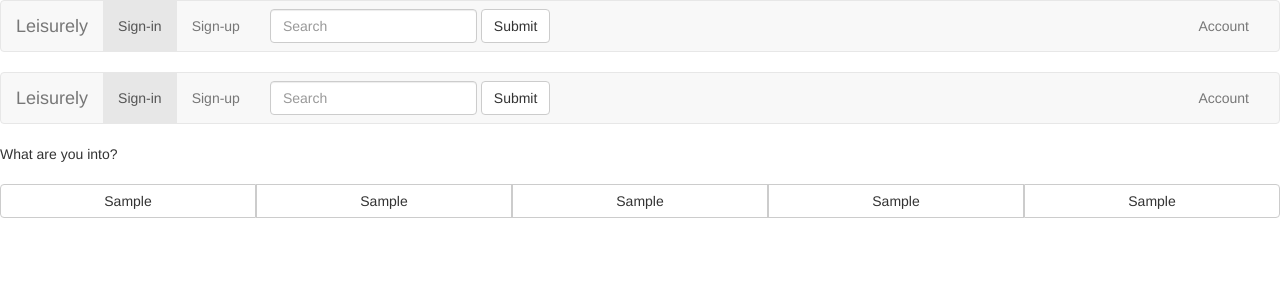
After one commit to j9stuart/leisurely, a Flask app: template templates/activities.html in a window 1280 px wide. The commit adds this page. Shown: the top 300 px of the page. Run offline with Flask 2, Linux system fonts and the light colour scheme; the template is opened without the code that fills it: most values are stand-ins (such as "Sample title", 1, 10 or a date in 2020); some libraries are stand-ins or nearby versions.

Commit message:
Implemented jQuery and AJAX to grab activities from database without refreshing the page.

```diff
--- a/server.py
+++ b/server.py
@@ -33,36 +33,34 @@ app.secret_key = "leisure"
 @app.route('/')
 def index():
     """This the app homepage view"""
-    category_list = {}
-    activity_list = []
-    # Get today's date
+    category_list = []
+       # Get today's date
     weekday = datetime.datetime.today().isoweekday()
     # Get the day of the week where Monday = 1
     # Query database to get weekday categories and their associated activities
     weekday = Weekday.query.get(weekday)
     for category in weekday.categories:
         category_name = category.screenname
-        activities = Category.query.filter_by(screenname=category_name).one().activities
-        for activity in activities:
-            activity_list.append(activity.name)
-        category_list[category_name] = activity_list
-        activity_list = []
+        category_list.append(category_name)
 
     # Generate a random list of 5 categories to dispaly from dictionary
-    c1, c2, c3, c4, c5 = random.sample(category_list.items(), 5)
+    c1, c2, c3, c4, c5 = random.sample(category_list, 5)
     weekday = weekday.name
 
 
     return render_template("homepage.html",
                             c1=c1, c2=c2,
-                            c3=c3, c4=c4, c5=c5, weekday=weekday)
+                            c3=c3, c4=c4, c5=c5,
+                            weekday=weekday)
 
 
-@app.route('/activities')
+
+@app.route("/activities.json")
 def show_activities():
     """This displays a list of activities based on the user selected category"""
 
-    screenname = request.args.get("category")
+    screenname = request.args.get('category')
+    print screenname
     # Query database to get category in order to get activities
     category = Category.query.filter_by(screenname=screenname).one()
     activity_list = {}
@@ -70,13 +68,22 @@ def show_activities():
         activity_name = activity.name
         activity_list[activity_name] = activity_name
 
+        # activity_list.append(activity_name)
+
+    # return render_template("activities.html",
+    #                         a1=a1, a2=a2,
+    #                         a3=a3, a4=a4, a5=a5,
+    print activity_list
+
     return jsonify(activity_list)
+
 
 
 @app.route('/event-list')
 def show_event_list():
     """This displays a list of events"""
 
+    event_type = request.args.get('event-cat')
     #Get event details
     event = eventbrite.get('/categories')
     event = event.pretty
--- /dev/null
+++ b/templates/activities.html
@@ -0,0 +1,61 @@
+{% extends 'base.html' %}
+
+{% block content %}
+
+  <nav class="navbar navbar-default">
+    <div class="container-fluid">
+      <!-- Brand and toggle get grouped for better mobile display -->
+      <div class="navbar-header">
+        <button type="button" class="navbar-toggle collapsed" data-toggle="collapse" data-target="#bs-example-navbar-collapse-1" aria-expanded="false">
+          <span class="sr-only">Toggle navigation</span>
+          <span class="icon-bar"></span>
+          <span class="icon-bar"></span>
+          <span class="icon-bar"></span>
+        </button>
+        <a class="navbar-brand" href="#">Leisurely</a>
+      </div>
+
+      <!-- Collect the nav links, forms, and other content for toggling -->
+      <div class="collapse navbar-collapse" id="bs-example-navbar-collapse-1">
+        <ul class="nav navbar-nav">
+          <li class="active"><a href="#">Sign-in<span class="sr-only">(current)</span></a></li>
+          <li><a href="#">Sign-up</a></li>
+        </ul>
+        <form class="navbar-form navbar-left">
+          <div class="form-group">
+            <input type="text" class="form-control" placeholder="Search">
+          </div>
+          <button type="submit" class="btn btn-default">Submit</button>
+        </form>
+        <ul class="nav navbar-nav navbar-right">
+          <li><a href="#">Account</a></li>
+        </ul>
+      </div><!-- /.navbar-collapse -->
+    </div><!-- /.container-fluid -->
+  </nav>
+
+  <!-- Category Buttons -->
+<div id="activities"> What are you into?</div>
+<br>
+  <form action="/activities" id="cat-form" class="btn-group btn-group-justified">
+    <div class="btn-group btn-group-justified" id="categories" role="group">
+      <div class="btn-group" role="group">
+        <button type="submit" class="btn btn-default" name="category" id="a1" value="{{ a1 }}">{{ a1 }}</button>
+      </div>
+      <div class="btn-group" role="group">
+        <button type="submit" class="btn btn-default" name="category" id="c2" value="{{ a2 }}">{{ a2 }}</button>
+      </div>
+      <div class="btn-group" role="group">
+        <button type="submit" class="btn btn-default" name="category" id="c3" value="{{ a3 }}">{{ a3 }}</button>
+      </div>
+      <div class="btn-group" role="group">
+        <button type="submit" class="btn btn-default" name="category" id="c4" value="{{ a4 }}">{{ a4 }}</button>
+      </div>
+      <div class="btn-group" role="group">
+        <button type="submit" class="btn btn-default" name="category" id="c5" value="{{ a5 }}">{{ a5 }}</button>
+      </div>
+    </div>
+  </form>
+</div>
+
+ {% endblock %}
--- a/templates/base.html
+++ b/templates/base.html
@@ -1,15 +1,48 @@
-<!doctype html>
-<html>
+<!DOCTYPE html>
+<html lang="en">
   <head>
-    <title>{% block title %}Leisurely{% endblock %}</title>
+      <meta charset="utf-8">
+      <meta http-equiv="X-UA-Compatible" content="IE=edge">
+      <meta name="viewport" content="width=device-width, initial-scale=1">
 
-    <link rel="stylesheet" href="https://maxcdn.bootstrapcdn.com/bootstrap/3.3.6/css/bootstrap.min.css" integrity="sha384-1q8mTJOASx8j1Au+a5WDVnPi2lkFfwwEAa8hDDdjZlpLegxhjVME1fgjWPGmkzs7" crossorigin="anonymous">
+      <title>Leisurely</title>
 
-    <link rel="stylesheet" href="bootstrap.css">
-
+      <!-- Bootstrap -->
+      <link href="//maxcdn.bootstrapcdn.com/bootswatch/3.3.4/cyborg/bootstrap.min.css"
+            rel="stylesheet">
   </head>
   <body>
+    <nav class="navbar navbar-default">
+      <div class="container-fluid">
+        <!-- Brand and toggle get grouped for better mobile display -->
+        <div class="navbar-header">
+          <button type="button" class="navbar-toggle collapsed" data-toggle="collapse" data-target="#bs-example-navbar-collapse-1" aria-expanded="false">
+            <span class="sr-only">Toggle navigation</span>
+            <span class="icon-bar"></span>
+            <span class="icon-bar"></span>
+            <span class="icon-bar"></span>
+          </button>
+          <a class="navbar-brand" href="#">Leisurely</a>
+        </div>
 
+        <!-- Collect the nav links, forms, and other content for toggling -->
+        <div class="collapse navbar-collapse" id="bs-example-navbar-collapse-1">
+          <ul class="nav navbar-nav">
+            <li class="active"><a href="#">Sign-in<span class="sr-only">(current)</span></a></li>
+            <li><a href="#">Sign-up</a></li>
+          </ul>
+          <form class="navbar-form navbar-left">
+            <div class="form-group">
+              <input type="text" class="form-control" placeholder="Search">
+            </div>
+            <button type="submit" class="btn btn-default">Submit</button>
+          </form>
+          <ul class="nav navbar-nav navbar-right">
+            <li><a href="#">Account</a></li>
+          </ul>
+        </div><!-- /.navbar-collapse -->
+      </div><!-- /.container-fluid -->
+    </nav>
               <!-- Show flashed messages -->
       {% with messages = get_flashed_messages() %}
         {% if messages %}
@@ -19,9 +52,10 @@
         {% endif %}
       {% endwith %}
 
-    {% block content %} BODY CONTENT GOES HERE {% endblock %}
-    <script src="http://code.jquery.com/jquery.js"></script>
-    <script src="/static/activities.js"></script>
-
+      {% block content %}
+      {% endblock %}
+      <script src="https://code.jquery.com/jquery-2.1.4.min.js"></script>
+      <script src="https://maxcdn.bootstrapcdn.com/bootstrap/3.3.4/js/bootstrap.min.js"></script>
+      {%  block js %}{% endblock %}
   </body>
 </html>
```
Also changed, not shown: static/activities.js (+0 -22 lines), templates/homepage.html (+38 -39 lines), test.py (+23 -2 lines). Lines whose indentation alone changed are shown as unchanged.
